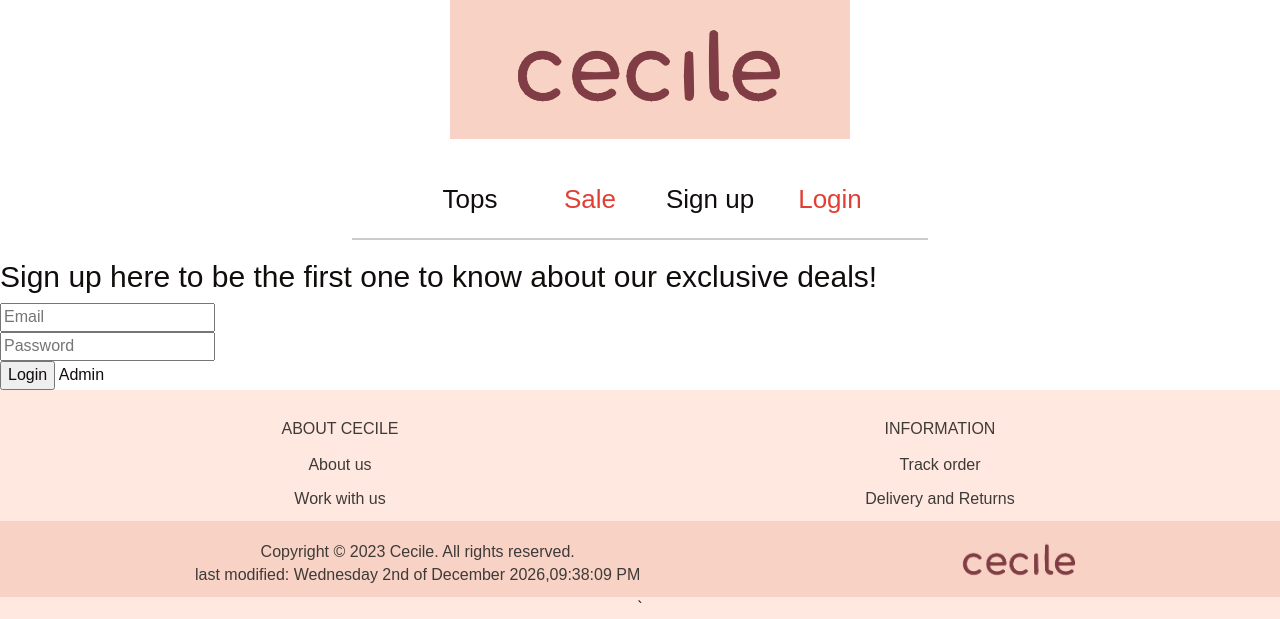
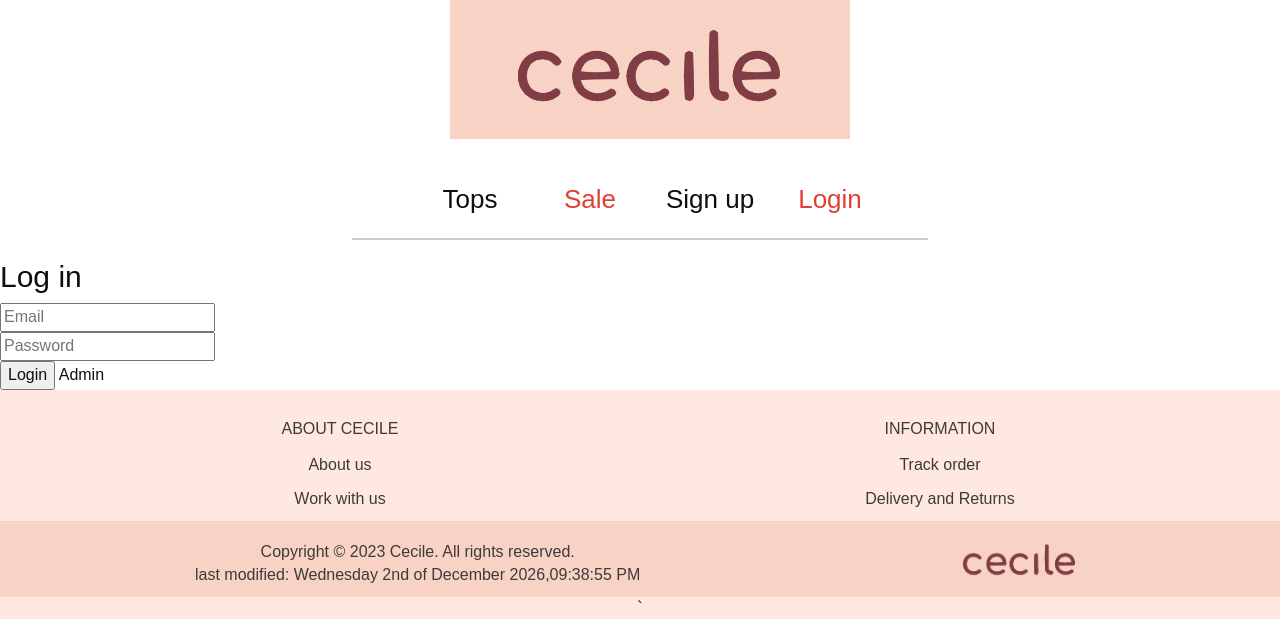
Before and after one commit to Fatemeh001/team15, a PHP site: page /login.php in a window 1280 px wide. Shown: the part 67-686 px from the top of the page. Run offline with PHP 8.4, Linux system fonts and the light colour scheme.

Commit message:
changed login text

```diff
--- a/login.php
+++ b/login.php
@@ -3,7 +3,7 @@
 
 
 <section class="signup-form">
-    <h2> Sign up here to be the first one to know about our exclusive deals! </h2>
+    <h2> Log in </h2>
 
     <div class="signup-form" >
         <form action="includes\login.inc.php" method="post">
```
Also changed, not shown: adminlogin.php (+8 -0 lines).
